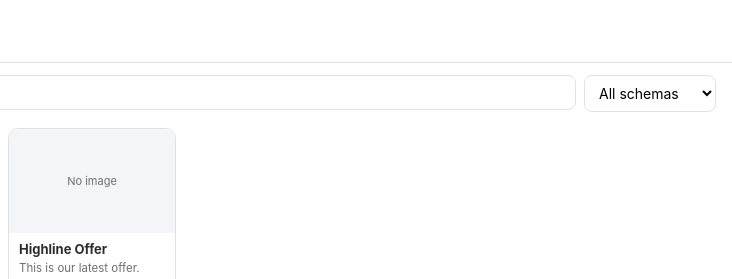
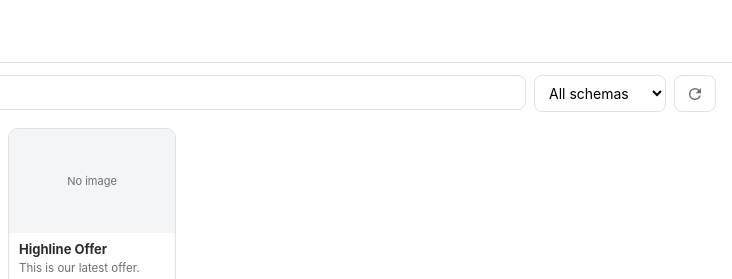
Before and after one commit to blofft1/wknd-advanced, a website: page tools/promo-picker/index.html in a window 1280 px wide. Shown: the top 279 px of the page, 548-1280 px from the left. Drawn offline with Linux system fonts and the light colour scheme.

Commit message:
promo-picker: add refresh button to re-fetch structured content

```diff
--- a/tools/promo-picker/index.html
+++ b/tools/promo-picker/index.html
@@ -35,6 +35,11 @@
     .search input:focus { border-color: var(--blue); box-shadow: 0 0 0 2px rgb(20 115 230 / 20%); }
     .search svg { position: absolute; left: 9px; top: 9px; width: 16px; height: 16px; fill: var(--muted); }
     select { padding: 8px 10px; border: 1px solid var(--line); border-radius: 8px; font: inherit; background: var(--bg); }
+    .icon-btn { border: 1px solid var(--line); background: var(--bg); border-radius: 8px; padding: 0 11px; cursor: pointer; display: flex; align-items: center; }
+    .icon-btn:hover { border-color: var(--blue); }
+    .icon-btn svg { width: 18px; height: 18px; fill: var(--muted); }
+    .icon-btn.spinning svg { animation: spin .7s linear infinite; }
+    @keyframes spin { to { transform: rotate(360deg); } }
     .grid { padding: 4px 16px 88px; display: grid; grid-template-columns: repeat(auto-fill, minmax(150px, 1fr)); gap: 12px; }
     .card {
       border: 1px solid var(--line); border-radius: var(--radius); overflow: hidden; cursor: pointer;
@@ -87,6 +92,9 @@
       <input id="q" type="search" placeholder="Search title or description…" autocomplete="off" />
     </label>
     <select id="schema"><option value="">All schemas</option></select>
+    <button id="refresh" class="icon-btn" title="Refresh list" type="button" aria-label="Refresh">
+      <svg viewBox="0 0 24 24"><path d="M17.65 6.35A7.96 7.96 0 0 0 12 4a8 8 0 1 0 7.73 10h-2.08A6 6 0 1 1 12 6c1.66 0 3.14.69 4.22 1.78L13 11h7V4l-2.35 2.35z"/></svg>
+    </button>
   </div>
 
   <div id="grid" class="grid"></div>
@@ -167,14 +175,29 @@
       }
     }
 
-    const data = await load();
+    let data = [];
     const selected = new Set();
+    const schemaSel = document.getElementById('schema');
+    const refreshBtn = document.getElementById('refresh');
 
-    // ---- Filters ----
-    const schemaSel = document.getElementById('schema');
-    [...new Set(data.map((d) => d.schema))].forEach((s) => {
-      const o = document.createElement('option'); o.value = s; o.textContent = s; schemaSel.append(o);
-    });
+    // Populate the schema filter from the current data (preserving the current choice).
+    function buildSchemaOptions() {
+      const current = schemaSel.value;
+      schemaSel.innerHTML = '<option value="">All schemas</option>';
+      [...new Set(data.map((d) => d.schema))].forEach((s) => {
+        const o = document.createElement('option'); o.value = s; o.textContent = s; schemaSel.append(o);
+      });
+      if ([...schemaSel.options].some((o) => o.value === current)) schemaSel.value = current;
+    }
+
+    // Re-fetch structured content and re-render (runs on load and via the refresh button).
+    async function refresh() {
+      refreshBtn.classList.add('spinning');
+      try { data = await load(); } finally { refreshBtn.classList.remove('spinning'); }
+      buildSchemaOptions();
+      update();
+    }
+    refreshBtn.addEventListener('click', refresh);
 
     function render() {
       const q = document.getElementById('q').value.trim().toLowerCase();
@@ -247,7 +270,7 @@
       }
     });
 
-    update();
+    refresh();
   </script>
 </body>
 </html>
```
